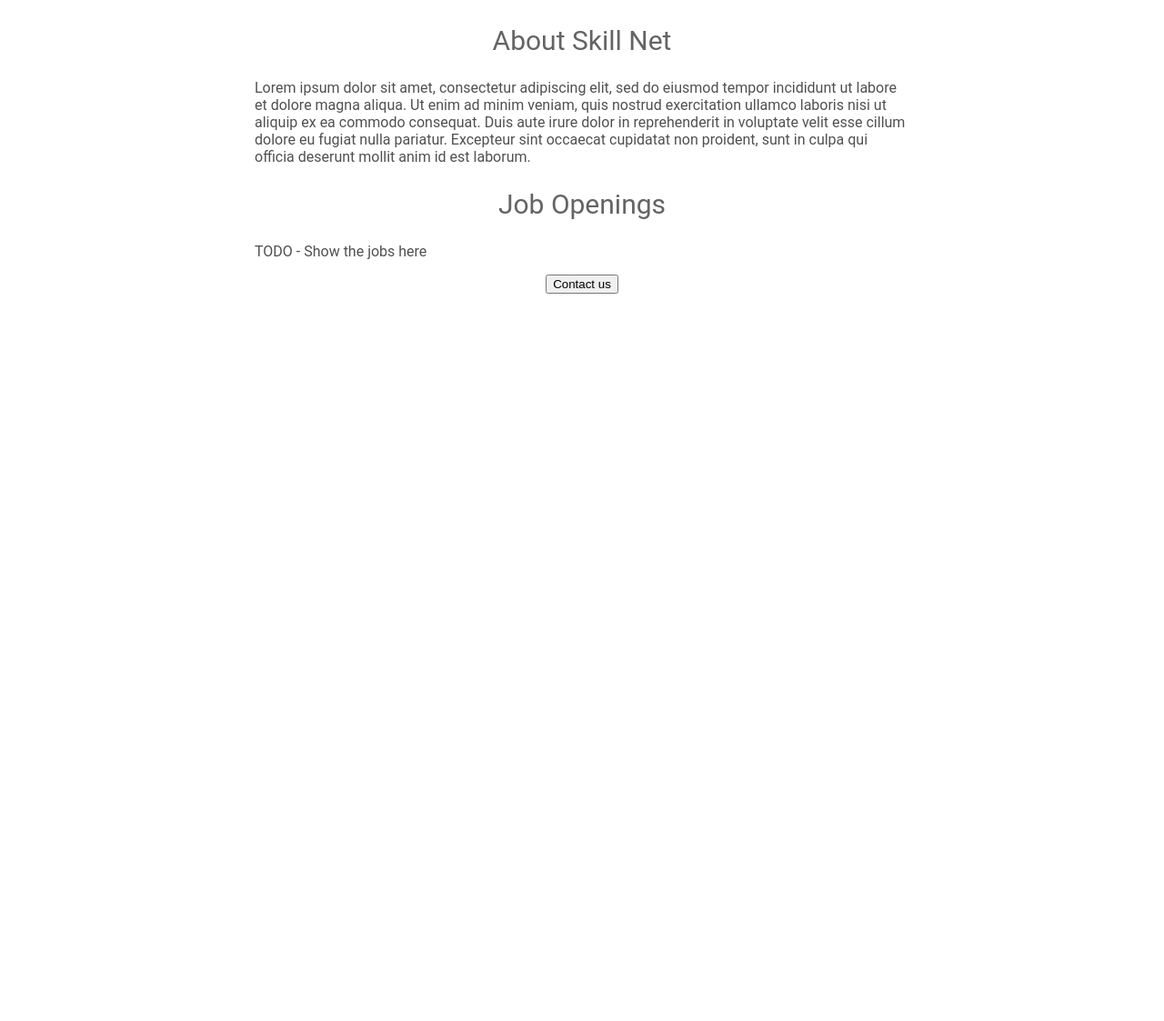
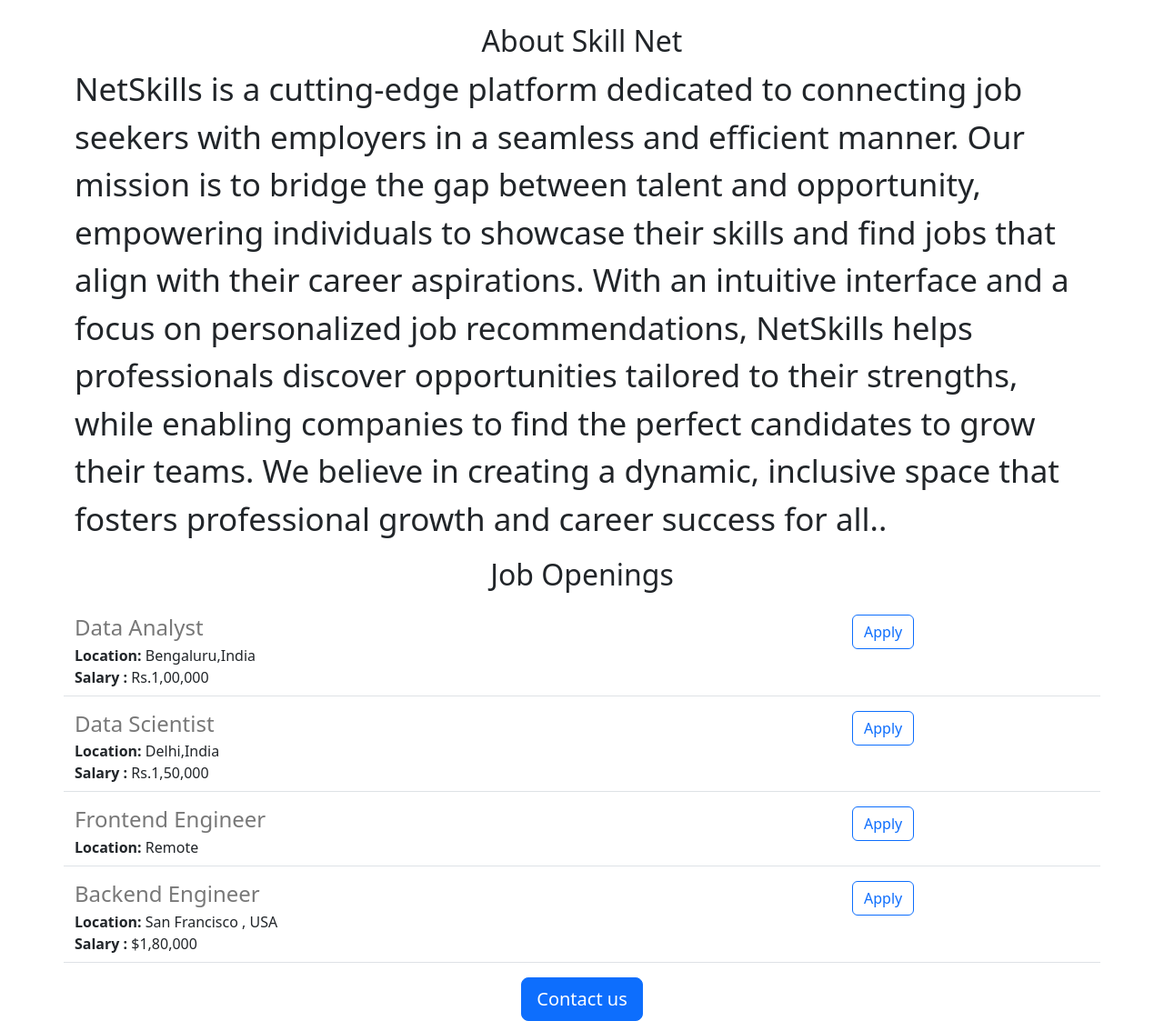
Before and after one commit to NYSHREYAS/SkillNet, a Flask app: page / in a window 1280 px wide. Shown: the part 462-1585 px from the top of the page at 91% size. Before the commit the page ends 785 px from the top, so only its background shows below. Run offline with Flask 3, Linux system fonts and the light colour scheme.

Commit message:
Added Dynamic data  and API route

```diff
--- a/app.py
+++ b/app.py
@@ -1,10 +1,38 @@
-from flask import Flask , render_template
+from flask import Flask, jsonify, render_template ,jsonify
 
 app = Flask(__name__)
 
+JOBS = [{
+    'id': 1,
+    'title': 'Data Analyst',
+    'location': ' Bengaluru,India',
+    'salary': 'Rs.1,00,000',
+}, {
+    'id': 2,
+    'title': 'Data Scientist ',
+    'location': ' Delhi,India',
+    'salary': 'Rs.1,50,000',
+}, {
+    'id': 3,
+    'title': 'Frontend Engineer',
+    'location': ' Remote',
+
+}, {
+    'id': 4,
+    'title': 'Backend Engineer',
+    'location': 'San Francisco , USA',
+    'salary': '$1,80,000',
+}]
+
+
 @app.route('/')
 def hello_world():
-  return render_template('home.html')
+  return render_template('home.html', jobs=JOBS, company_name='Skill Net  ')
+
+@app.route("/api/jobs")
+def list_jobs():
+  return jsonify(JOBS)
+
 
 if __name__ == '__main__':
-  app.run(host = '0.0.0.0',debug=True )
+  app.run(host='0.0.0.0', debug=True)
--- a/templates/home.html
+++ b/templates/home.html
@@ -1,55 +1,51 @@
 <!DOCTYPE html>
 <html>
    <head>
+
      <title>Net Job Careers</title>
+
+     <meta charset="utf-8">
+      <meta name="viewport" content="width=device-width, initial-scale=1">
+
+     <link
+       href="https://cdn.jsdelivr.net/npm/bootstrap@5.3.3/dist/css/bootstrap.min.css" rel="stylesheet" integrity="sha384-QWTKZyjpPEjISv5WaRU9OFeRpok6YctnYmDr5pNlyT2bRjXh0JMhjY6hW+ALEwIH" crossorigin="anonymous">
+
      <style>
-       h1 {
-         font-size: 40px;
-         font-family: Roboto, sans-serif;
-         font-weight: normal;
-         color: rgb(50,50,50);
-         text-align: center;
+        #banner {
+
+          width : 100%;
+          height: 360px;
+          object-fit:cover ;
+
+        }
+
+       .lead {
+         font - size : 40px ;
        }
 
-       #banner {
-         width: 100%;
-         height: 360px;
-         object-fit: cover;
-       }
+     </style>
 
-       h2 {
-         font-size: 30px;
-         font-family: Roboto, sans-serif;
-         font-weight: normal;
-         color: rgb(100,100,100);
-         text-align: center;
-       }
-
-       p {
-         font-family: Roboto, sans-serif;
-         color: rgb(80,80,80);
-       }
-
-       #container {
-         max-width: 720px;
-         margin: 0 auto;
-       }
-     </style>
    </head>
    <body>
-     <div id="container">
-       <h1>Net Jobs</h1>
+     <div class = "container " >
+       <h1 class = "text-center mt-2 mb-4 ">{{ company_name }}</h1>
 
-       <img id="banner" src="https://4100ef41-fbd8-4569-9871-fa60c75dc6a0-00-21hw8bxnocf55.sisko.replit.dev/static/photo.jpeg" height="320" alt="Banner Image">
+       <img class = " .img-fluid "  id="banner" src="https://4100ef41-fbd8-4569-9871-fa60c75dc6a0-00-21hw8bxnocf55.sisko.replit.dev/static/photo.jpeg" height="320" alt="Banner Image">
 
-       <h2>About Skill Net</h2>
+       <h2  class = "text-center mt-5  mb-15" >About Skill Net</h2>
 
-       <p>Lorem ipsum dolor sit amet, consectetur adipiscing elit, sed do eiusmod tempor incididunt ut labore et dolore magna aliqua. Ut enim ad minim veniam, quis nostrud exercitation ullamco laboris nisi ut aliquip ex ea commodo consequat. Duis aute irure dolor in reprehenderit in voluptate velit esse cillum dolore eu fugiat nulla pariatur. Excepteur sint occaecat cupidatat non proident, sunt in culpa qui officia deserunt mollit anim id est laborum.</p>
+       <p style =" font-size : 35px;" > NetSkills is a cutting-edge platform dedicated to connecting job seekers with employers in a seamless and efficient manner. Our mission is to bridge the gap between talent and opportunity, empowering individuals to showcase their skills and find jobs that align with their career aspirations. With an intuitive interface and a focus on personalized job recommendations, NetSkills helps professionals discover opportunities tailored to their strengths, while enabling companies to find the perfect candidates to grow their teams. We believe in creating a dynamic, inclusive space that fosters professional growth and career success for all..</p>
 
-       <h2>Job Openings</h2>
-       <p>TODO - Show the jobs here </p>
-       <div style= " text-align: center ; ">
-       <button>Contact us</button>
+       <h2 class = "text-center mt-2 mb-4  " >Job Openings</h2>
+       <div>
+         {% for job in jobs %}
+
+         {% include 'jobitem.html'%}
+
+         {% endfor %}
+       </div>
+       <div style = "text-align: center" >
+       <button class="btn btn-primary btn-lg">Contact us</button>
        </div>
      </div>
    </body>
--- /dev/null
+++ b/templates/jobitem.html
@@ -0,0 +1,28 @@
+<div class=" border-bottom row " style="margin-bottom:16px; padding-bottom:8px;">
+
+  <div class ="col-9">
+
+    <h4 style ="color : rgb(120,120,120); margin-bottom:4px;" > {{ job [ 'title']}}
+
+    </h4>
+
+    <div > <b> Location: </b> {{job['location']}}
+
+    </div>
+
+    {% if 'salary' in job %}
+
+    <div>
+      <b> Salary : </b> {{job['salary']}}
+    </div>
+
+    {% endif%}
+
+  </div>
+
+  <div class="col-3">
+    <button type="button" class="btn btn-outline-primary">Apply</button>
+
+  </div>
+
+</div>
```
Also changed, not shown: requirement.txt (added).
